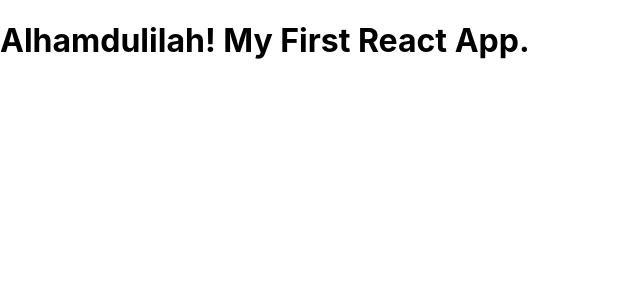
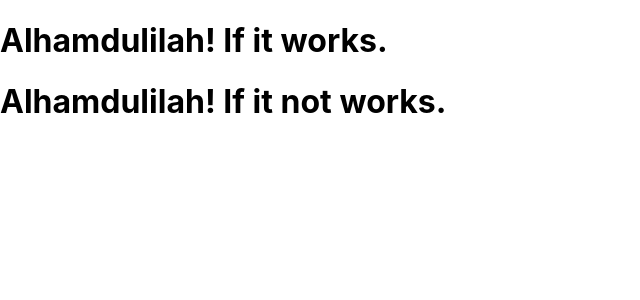
Before and after one commit to abkhan0791/bootcamp-react, a React (Create React App) app: page / in a window 1280 px wide. Shown: the top 300 px of the page, without its empty margins (0-640 px from the left). Built offline with nearby package versions, Linux system fonts and the light colour scheme.

Commit message:
just checking

```diff
--- a/src/App.js
+++ b/src/App.js
@@ -3,7 +3,8 @@
 function App() {
   return (
     <div>
-        <h1> Alhamdulilah! My First React App.</h1>
+        <h1> Alhamdulilah! If it works.</h1>
+        <h1> Alhamdulilah! If it not works.</h1>
     </div>
   );
 }
```
